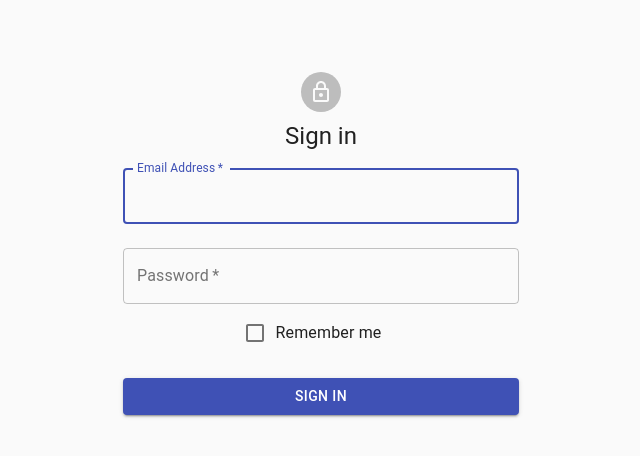
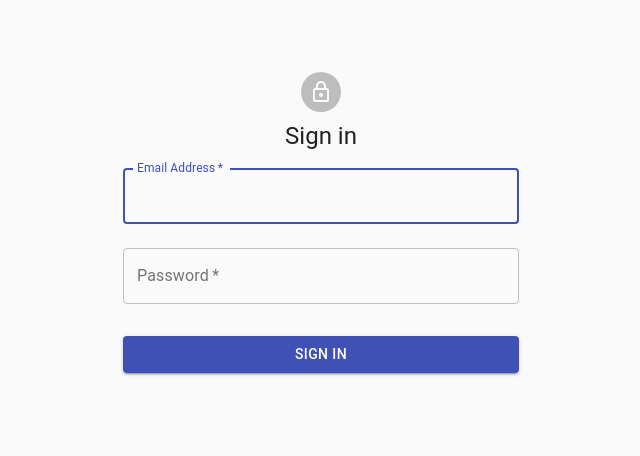
Before and after one commit to mehr-licht/FEUP-SINF, a React (Create React App) app in the folder machip/: page / in a window 1280 px wide. Shown: the top 456 px of the page, without its empty margins (319-959 px from the left). Built offline with nearby package versions, Linux system fonts and the light colour scheme.

Commit message:
fix: Small styling fixes

```diff
--- a/machip/src/pages/Home.js
+++ b/machip/src/pages/Home.js
@@ -3,8 +3,6 @@
 import Button from '@material-ui/core/Button';
 import CssBaseline from '@material-ui/core/CssBaseline';
 import TextField from '@material-ui/core/TextField';
-import FormControlLabel from '@material-ui/core/FormControlLabel';
-import Checkbox from '@material-ui/core/Checkbox';
 import { navigate } from '@reach/router'
 import LockOutlinedIcon from '@material-ui/icons/LockOutlined';
 import Typography from '@material-ui/core/Typography';
@@ -16,18 +14,14 @@
       marginTop: theme.spacing(8),
       display: 'flex',
       flexDirection: 'column',
-      alignItems: 'center',
+      alignItems: 'center'
     },
     avatar: {
       margin: theme.spacing(1),
-      backgroundColor: theme.palette.grey,
-    },
-    form: {
-      width: '100%',
-      marginTop: theme.spacing(1),
+      backgroundColor: theme.palette.grey
     },
     submit: {
-      margin: theme.spacing(3, 0, 2),
+      margin: theme.spacing(3, 0, 2)
     },
 }));
 
@@ -66,10 +60,6 @@
                     id="password"
                     autoComplete="current-password"
                 />
-                <FormControlLabel
-                    control={<Checkbox value="remember" color="primary" />}
-                    label="Remember me"
-                />
                 <Button
                   type="submit"
                   fullWidth
```
Lines whose indentation alone changed are shown as unchanged.
